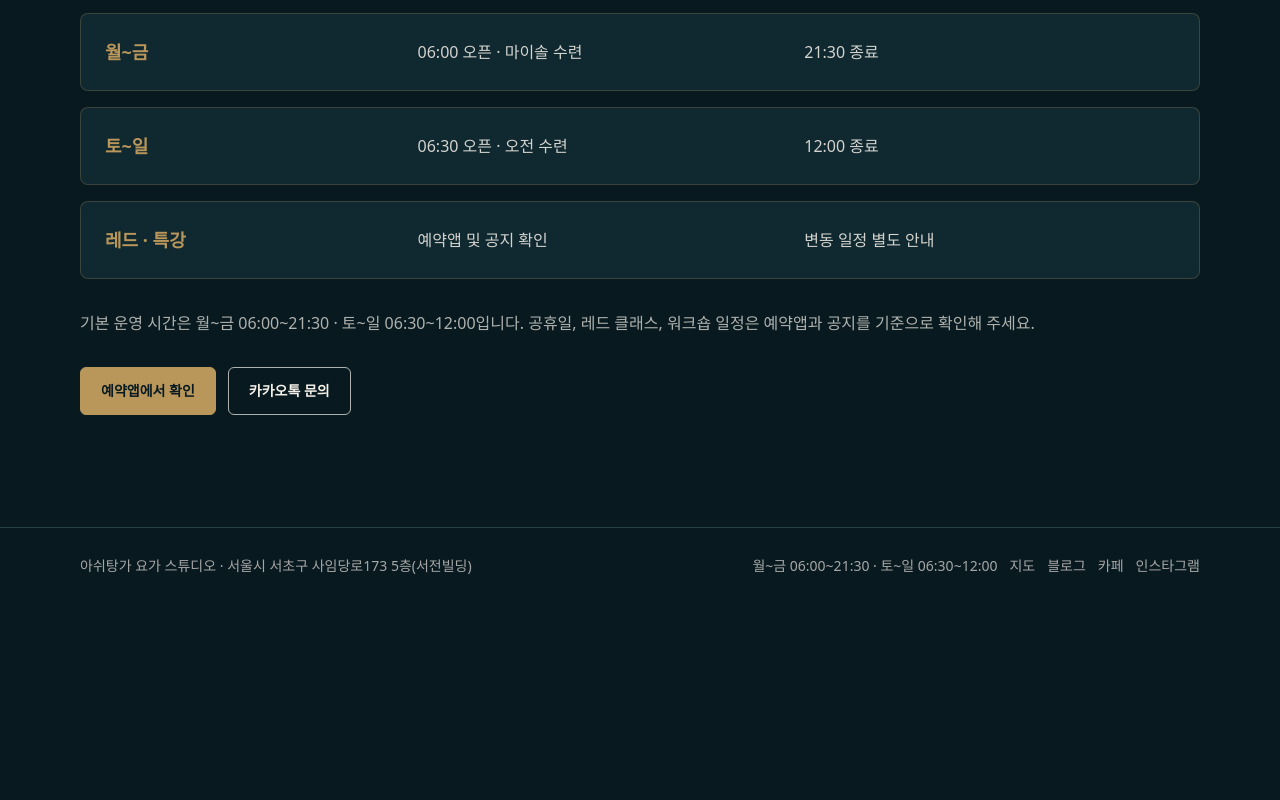
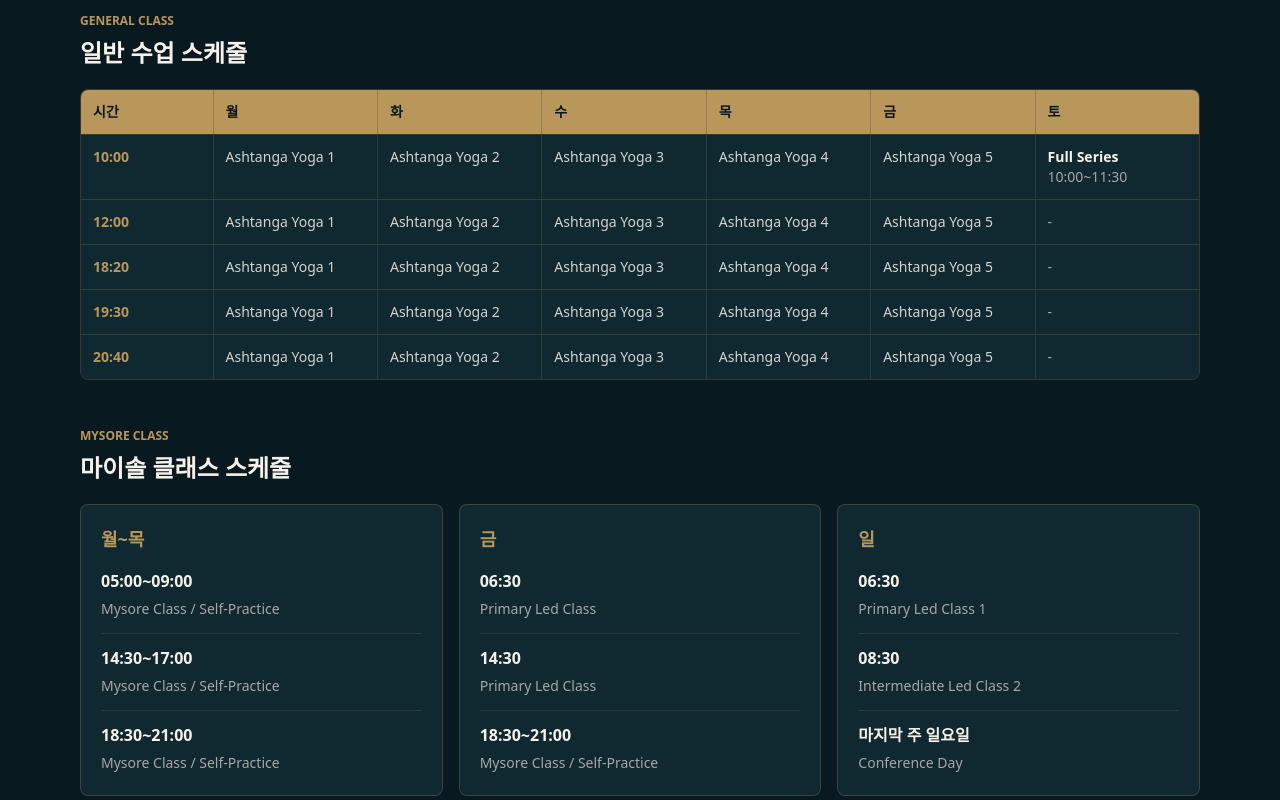
Before and after one commit to Andrea3004/ashtanga-web, a Next.js app: page /schedule in a window 1280 px wide. Shown: the part 280-1080 px from the top of the page. Before the commit the page ends 884 px from the top, so only its background shows below. Built offline with nearby package versions, Linux system fonts and the light colour scheme.

Commit message:
Restructure schedule sections

```diff
--- a/src/app/page.tsx
+++ b/src/app/page.tsx
@@ -1,9 +1,9 @@
 import Image from "next/image";
 import { CTAButton } from "@/components/CTAButton";
 import { PracticeCard } from "@/components/PracticeCard";
-import { ScheduleCard } from "@/components/ScheduleCard";
+import { GeneralScheduleSection, MysoreScheduleSection, ScheduleNotes } from "@/components/ScheduleSections";
 import { Section } from "@/components/Section";
-import { externalLinks, practicePrograms, scheduleItems, siteInfo, visitSteps } from "@/data/site";
+import { externalLinks, practicePrograms, siteInfo, visitSteps } from "@/data/site";
 
 export default function HomePage() {
   return (
@@ -66,11 +66,11 @@ export default function HomePage() {
         </div>
       </Section>
 
-      <Section eyebrow="Schedule" title="이번 주 기본 시간표" className="bg-charcoal" tone="dark">
-        <div className="grid gap-4">
-          {scheduleItems.map((item) => (
-            <ScheduleCard key={item.day} {...item} />
-          ))}
+      <Section eyebrow="Schedule" title="수업 구성별 시간표" className="bg-charcoal" tone="dark">
+        <div className="grid gap-10">
+          <GeneralScheduleSection />
+          <MysoreScheduleSection />
+          <ScheduleNotes />
         </div>
         <div className="mt-8 flex flex-wrap gap-3">
           <CTAButton href={externalLinks.reservationApp}>예약앱에서 일정 확인</CTAButton>
--- a/src/app/schedule/page.tsx
+++ b/src/app/schedule/page.tsx
@@ -1,7 +1,7 @@
-import { ScheduleCard } from "@/components/ScheduleCard";
 import { Section } from "@/components/Section";
 import { CTAButton } from "@/components/CTAButton";
-import { externalLinks, scheduleItems, siteInfo } from "@/data/site";
+import { GeneralScheduleSection, MysoreScheduleSection, ScheduleNotes } from "@/components/ScheduleSections";
+import { externalLinks, siteInfo } from "@/data/site";
 
 export const metadata = {
   title: "시간표"
@@ -11,14 +11,14 @@ export default function SchedulePage() {
   return (
     <main>
       <Section eyebrow="Schedule" title="운영 시간과 수련 일정" className="bg-charcoal" tone="dark">
-        <div className="grid gap-4">
-          {scheduleItems.map((item) => (
-            <ScheduleCard key={item.day} {...item} />
-          ))}
+        <div className="grid gap-12">
+          <GeneralScheduleSection />
+          <MysoreScheduleSection />
+          <ScheduleNotes />
         </div>
         <p className="mt-8 text-text/70">
-          기본 운영 시간은 {siteInfo.businessHours}입니다. 공휴일, 레드 클래스, 워크숍 일정은 예약앱과
-          공지를 기준으로 확인해 주세요.
+          기본 운영 시간은 {siteInfo.businessHours}입니다. 실제 예약 가능 인원과 변동 일정은 예약앱과
+          별도 공지를 기준으로 확인해 주세요.
         </p>
         <div className="mt-8 flex flex-wrap gap-3">
           <CTAButton href={externalLinks.reservationApp}>예약앱에서 확인</CTAButton>
--- /dev/null
+++ b/src/components/ScheduleSections.tsx
@@ -0,0 +1,109 @@
+import {
+  generalClassDays,
+  generalClassTimes,
+  mysoreScheduleItems,
+  saturdayGeneralClass,
+  scheduleNotes
+} from "@/data/site";
+
+export function GeneralScheduleSection() {
+  return (
+    <section aria-labelledby="general-schedule-title" className="space-y-5">
+      <div>
+        <p className="text-xs font-black uppercase text-gold">General Class</p>
+        <h3 id="general-schedule-title" className="mt-2 text-2xl font-black text-text">
+          일반 수업 스케줄
+        </h3>
+      </div>
+
+      <div className="grid gap-3 md:hidden">
+        {generalClassDays.map((item) => (
+          <article key={item.day} className="rounded-lg border border-gold/25 bg-surface p-5">
+            <h4 className="text-lg font-black text-gold">{item.day}</h4>
+            <p className="mt-2 font-bold text-text">{item.title}</p>
+            <p className="mt-3 text-sm leading-6 text-muted">{generalClassTimes.join(" · ")}</p>
+          </article>
+        ))}
+        <article className="rounded-lg border border-gold/25 bg-surface p-5">
+          <h4 className="text-lg font-black text-gold">{saturdayGeneralClass.day}</h4>
+          <p className="mt-2 font-bold text-text">{saturdayGeneralClass.title}</p>
+          <p className="mt-3 text-sm leading-6 text-muted">{saturdayGeneralClass.time}</p>
+        </article>
+      </div>
+
+      <div className="hidden overflow-hidden rounded-lg border border-gold/25 md:block">
+        <div className="grid grid-cols-[0.8fr_repeat(6,1fr)] bg-gold text-sm font-black text-background">
+          <span className="p-3">시간</span>
+          {generalClassDays.map((item) => (
+            <span key={item.day} className="border-l border-background/20 p-3">
+              {item.day}
+            </span>
+          ))}
+          <span className="border-l border-background/20 p-3">{saturdayGeneralClass.day}</span>
+        </div>
+        {generalClassTimes.map((time) => (
+          <div key={time} className="grid grid-cols-[0.8fr_repeat(6,1fr)] border-t border-gold/20 bg-surface text-sm">
+            <span className="p-3 font-black text-gold">{time}</span>
+            {generalClassDays.map((item) => (
+              <span key={`${time}-${item.day}`} className="border-l border-gold/15 p-3 text-text/85">
+                {item.title}
+              </span>
+            ))}
+            <span className="border-l border-gold/15 p-3 text-text/85">
+              {time === "10:00" ? (
+                <>
+                  <strong className="block text-text">{saturdayGeneralClass.title}</strong>
+                  <span className="text-muted">{saturdayGeneralClass.time}</span>
+                </>
+              ) : (
+                <span className="text-muted">-</span>
+              )}
+            </span>
+          </div>
+        ))}
+      </div>
+    </section>
+  );
+}
+
+export function MysoreScheduleSection() {
+  return (
+    <section aria-labelledby="mysore-schedule-title" className="space-y-5">
+      <div>
+        <p className="text-xs font-black uppercase text-gold">Mysore Class</p>
+        <h3 id="mysore-schedule-title" className="mt-2 text-2xl font-black text-text">
+          마이솔 클래스 스케줄
+        </h3>
+      </div>
+
+      <div className="grid gap-4 lg:grid-cols-3">
+        {mysoreScheduleItems.map((item) => (
+          <article key={item.day} className="rounded-lg border border-gold/25 bg-surface p-5">
+            <h4 className="text-lg font-black text-gold">{item.day}</h4>
+            <div className="mt-4 grid gap-3">
+              {item.sessions.map((session) => (
+                <div key={`${item.day}-${session.time}-${session.title}`} className="border-t border-gold/15 pt-3 first:border-t-0 first:pt-0">
+                  <p className="font-black text-text">{session.time}</p>
+                  <p className="mt-1 text-sm leading-6 text-muted">{session.title}</p>
+                </div>
+              ))}
+            </div>
+          </article>
+        ))}
+      </div>
+    </section>
+  );
+}
+
+export function ScheduleNotes() {
+  return (
+    <aside className="rounded-lg border border-gold/25 bg-background p-5">
+      <p className="text-sm font-black uppercase text-gold">Notice</p>
+      <ul className="mt-3 grid gap-2 text-sm leading-6 text-text/75">
+        {scheduleNotes.map((note) => (
+          <li key={note}>· {note}</li>
+        ))}
+      </ul>
+    </aside>
+  );
+}
--- a/src/data/site.ts
+++ b/src/data/site.ts
@@ -101,22 +101,53 @@ export const practicePrograms = [
   }
 ];
 
-export const scheduleItems = [
+export const generalClassTimes = ["10:00", "12:00", "18:20", "19:30", "20:40"];
+
+export const generalClassDays = [
+  { day: "월", title: "Ashtanga Yoga 1" },
+  { day: "화", title: "Ashtanga Yoga 2" },
+  { day: "수", title: "Ashtanga Yoga 3" },
+  { day: "목", title: "Ashtanga Yoga 4" },
+  { day: "금", title: "Ashtanga Yoga 5" }
+];
+
+export const saturdayGeneralClass = {
+  day: "토",
+  time: "10:00~11:30",
+  title: "Full Series"
+};
+
+export const mysoreScheduleItems = [
   {
-    day: "월~금",
-    morning: "06:00 오픈 · 마이솔 수련",
-    evening: "21:30 종료"
+    day: "월~목",
+    sessions: [
+      { time: "05:00~09:00", title: "Mysore Class / Self-Practice" },
+      { time: "14:30~17:00", title: "Mysore Class / Self-Practice" },
+      { time: "18:30~21:00", title: "Mysore Class / Self-Practice" }
+    ]
   },
   {
-    day: "토~일",
-    morning: "06:30 오픈 · 오전 수련",
-    evening: "12:00 종료"
+    day: "금",
+    sessions: [
+      { time: "06:30", title: "Primary Led Class" },
+      { time: "14:30", title: "Primary Led Class" },
+      { time: "18:30~21:00", title: "Mysore Class / Self-Practice" }
+    ]
   },
   {
-    day: "레드 · 특강",
-    morning: "예약앱 및 공지 확인",
-    evening: "변동 일정 별도 안내"
+    day: "일",
+    sessions: [
+      { time: "06:30", title: "Primary Led Class 1" },
+      { time: "08:30", title: "Intermediate Led Class 2" },
+      { time: "마지막 주 일요일", title: "Conference Day" }
+    ]
   }
+];
+
+export const scheduleNotes = [
+  "체험을 원하시는 분은 1회 쿠폰으로 수업에 참여하실 수 있습니다.",
+  "사전에 카카오톡 또는 전화로 예약해 주세요.",
+  "문데이/공휴일/특강 일정은 별도 공지를 확인해 주세요."
 ];
 
 export const visitSteps = [
```
